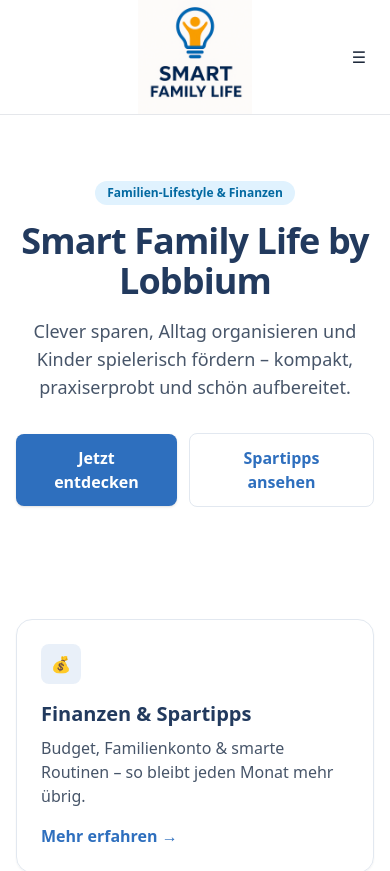
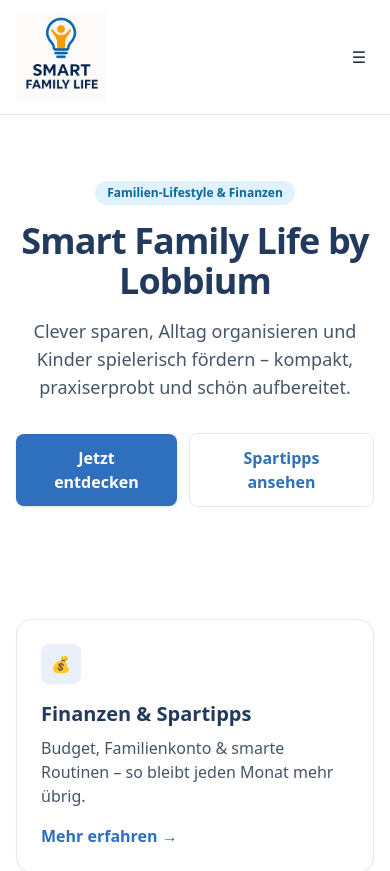
Before and after one commit to caseleasc-lobbium/lobbium-next-app, a Next.js app: page / in a window 390 px wide. Shown: the top 871 px of the page. Built offline with nearby package versions, Linux system fonts and the light colour scheme.

Commit message:
Align logo to the left and keep layout responsive

```diff
--- a/components/Header.jsx
+++ b/components/Header.jsx
@@ -8,9 +8,9 @@
     <header className="sticky top-0 z-50 bg-white/90 backdrop-blur border-b border-gray-200">
       <div className="mx-auto max-w-6xl px-4 py-3 flex items-center justify-between">
 
-        {/* Logo-Bereich */}
-        <a href="/" className="flex items-center">
-          <div className="flex items-center justify-center w-[90px] h-[90px]">
+        {/* Logo-Bereich (links ausgerichtet) */}
+        <a href="/" className="flex items-center justify-start">
+          <div className="w-[90px] h-[90px] relative">
             <Image
               src="/logo.png"
               alt="Lobbium Logo"
```
